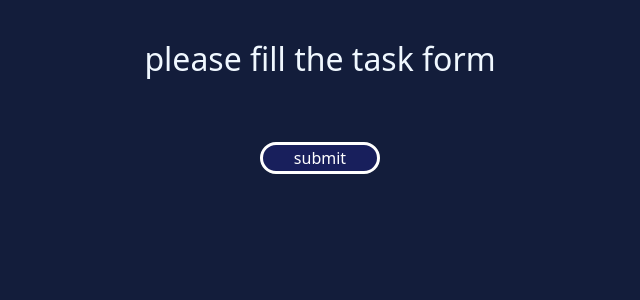
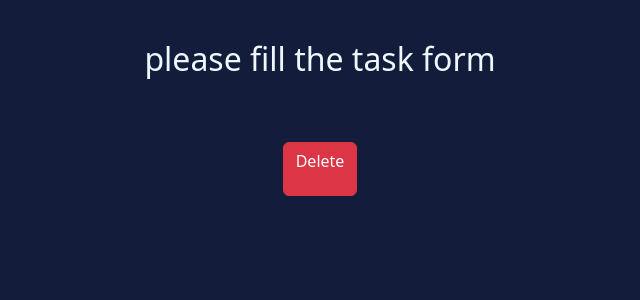
Before and after one commit to HugrisseDev/Django-task-manager, a Django app: page /delete/1/ in a window 1280 px wide. Shown: the part 56-356 px from the top of the page, without its empty margins (320-960 px from the left). Run offline with Django 4.2, Linux system fonts and the light colour scheme; data comes from the database, SQL or seed files in the repository.

Commit message:
updating the delete btn

```diff
--- a/templates/delete.html
+++ b/templates/delete.html
@@ -45,17 +45,39 @@
 
     <br>
 
-    <input type="submit" value="submit"/>
+    <!-- <input type="submit" value="submit"/> -->
 <!-- Button trigger modal -->
+        <button type="button" class="btn btn-danger" data-bs-toggle="modal" data-bs-target="#exampleModal">
+            <p>Delete</p>
+        </button>
 
     <br>
     <br>
 
     <!-- <a href="{% url 'home' %}"> Go back !</a> -->
 
-</form>
 
 
+<!-- Modal -->
+<div class="modal fade" id="exampleModal" tabindex="-1" aria-labelledby="exampleModalLabel" aria-hidden="true">
+    <div class="modal-dialog">
+      <div class="modal-content">
+        <div class="modal-header">
+          <h1 class="modal-title fs-5" id="exampleModalLabel">Delete Taskk</h1>
+          <button type="button" class="btn-close" data-bs-dismiss="modal" aria-label="Close"></button>
+        </div>
+        <div class="modal-body">
+          <p>Do you want to delete this task  " {{object}} "?</p>
+        </div>
+        <div class="modal-footer">
+          <a href="{% url 'home' %}"><button type="button" class="btn btn-secondary" data-bs-dismiss="modal">Go back</button></a>
+          <button type="submit" class="btn btn-primary">Yes, I do</button>
+        </div>
+      </div>
+    </div>
+  </div>
+
+</form>
 
 </body>
 </html>
```
Also changed, not shown: templates/home.html (+12 -8 lines).
